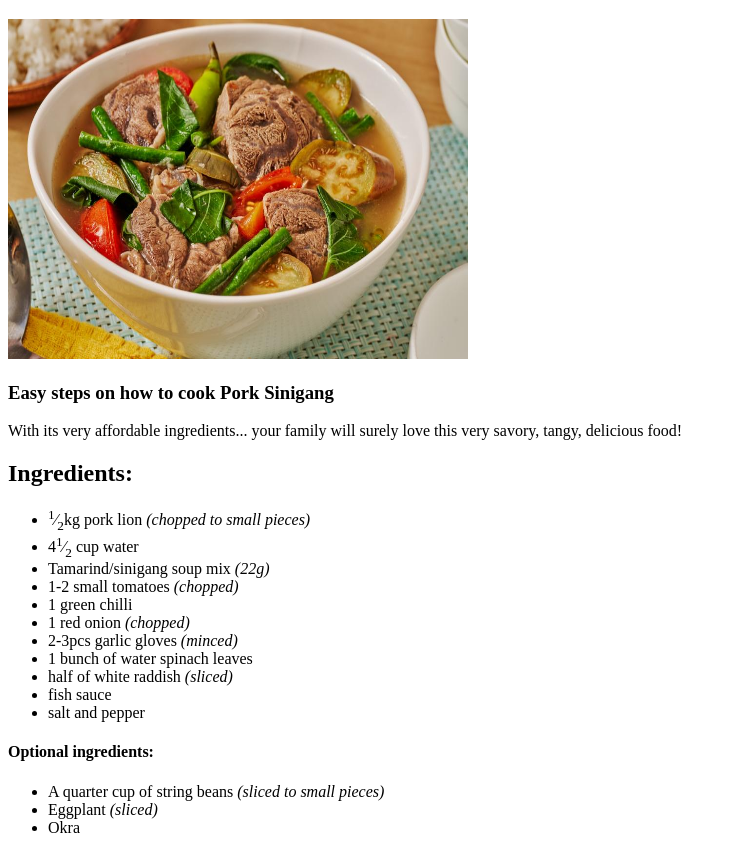
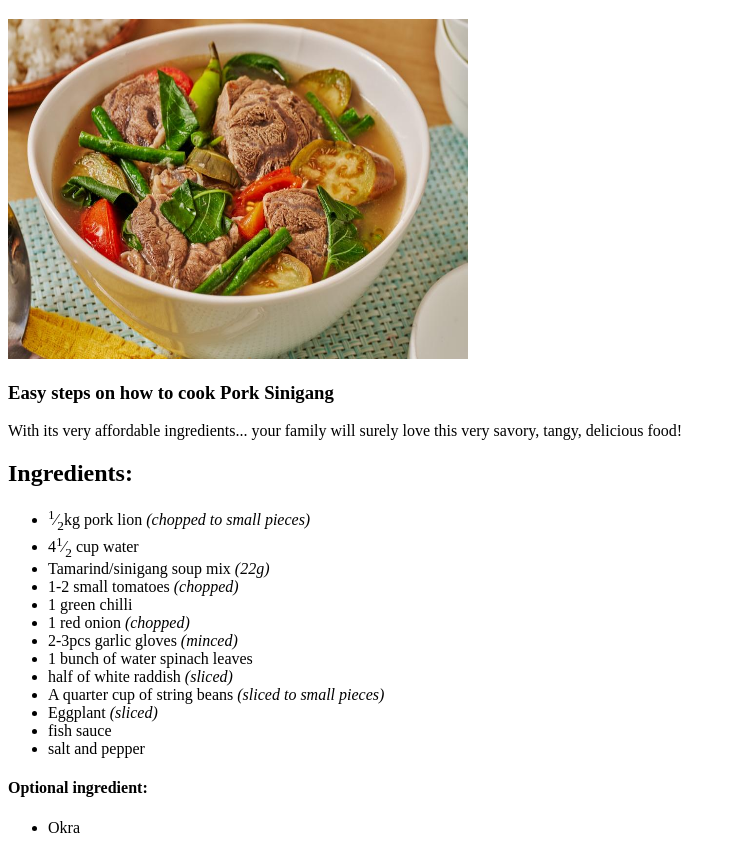
Before and after one commit to whiteli9s/git-recipes, a plain HTML site: page recipes/sinigang.html in a window 1280 px wide. Shown: the part 79-931 px from the top of the page, without its empty margins (0-736 px from the left). Drawn offline with Linux system fonts and the light colour scheme.

Commit message:
Remove 2 optional ingredients; add to the main ingredients

```diff
--- a/recipes/sinigang.html
+++ b/recipes/sinigang.html
@@ -25,14 +25,14 @@
         <li>2-3pcs garlic gloves <em>(minced)</em></li>
         <li>1 bunch of water spinach leaves</li>
         <li>half of white raddish <em>(sliced)</em></li>
+        <li>A quarter cup of string beans <em>(sliced to small pieces)</em></li>
+        <li>Eggplant <em>(sliced)</em></li>
         <li>fish sauce</li>
         <li>salt and pepper</li>
       </ul>
 
-      <h4>Optional ingredients:</h4>
+      <h4>Optional ingredient:</h4>
         <ul>
-            <li>A quarter cup of string beans <em>(sliced to small pieces)</em></li>
-            <li>Eggplant <em>(sliced)</em></li>
             <li>Okra</li>
         </ul>
 
```
